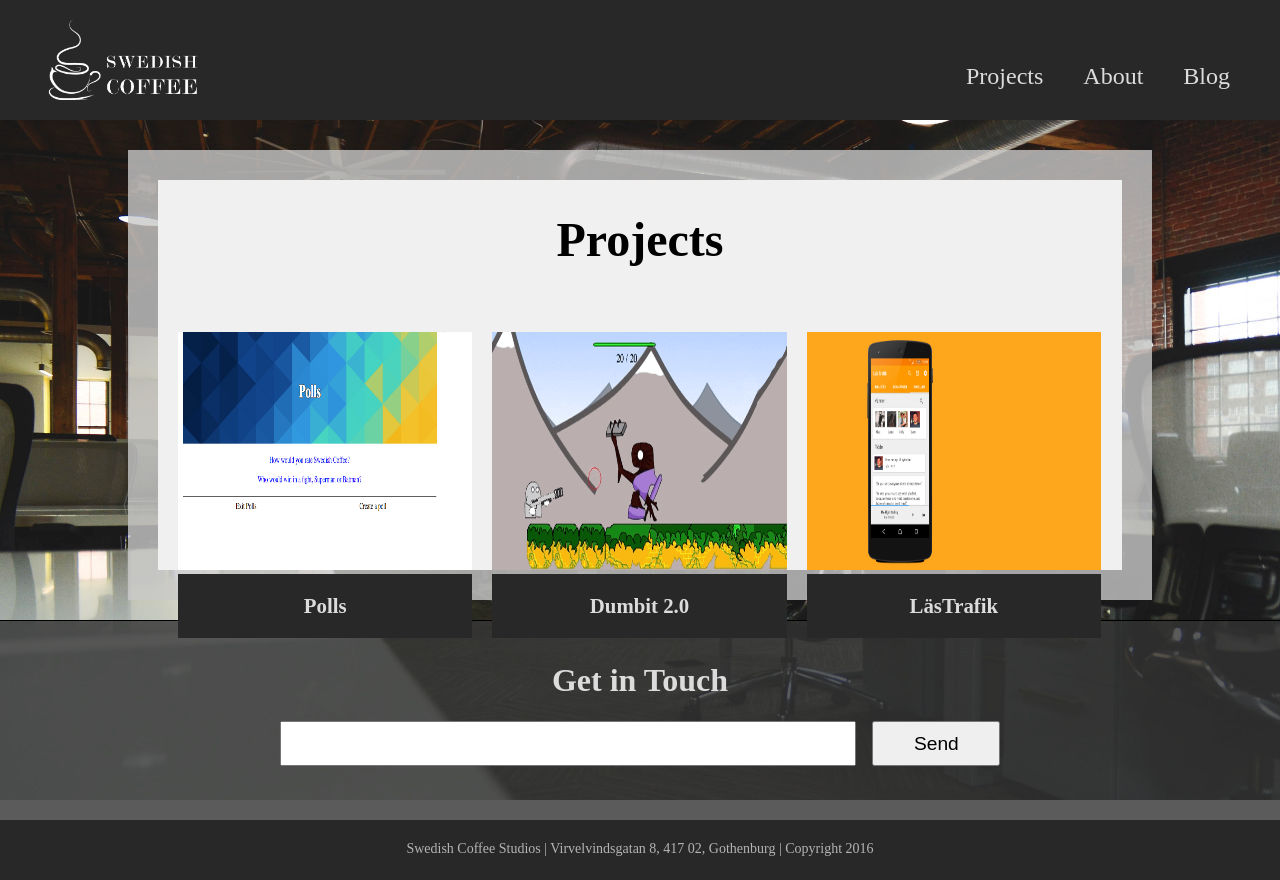
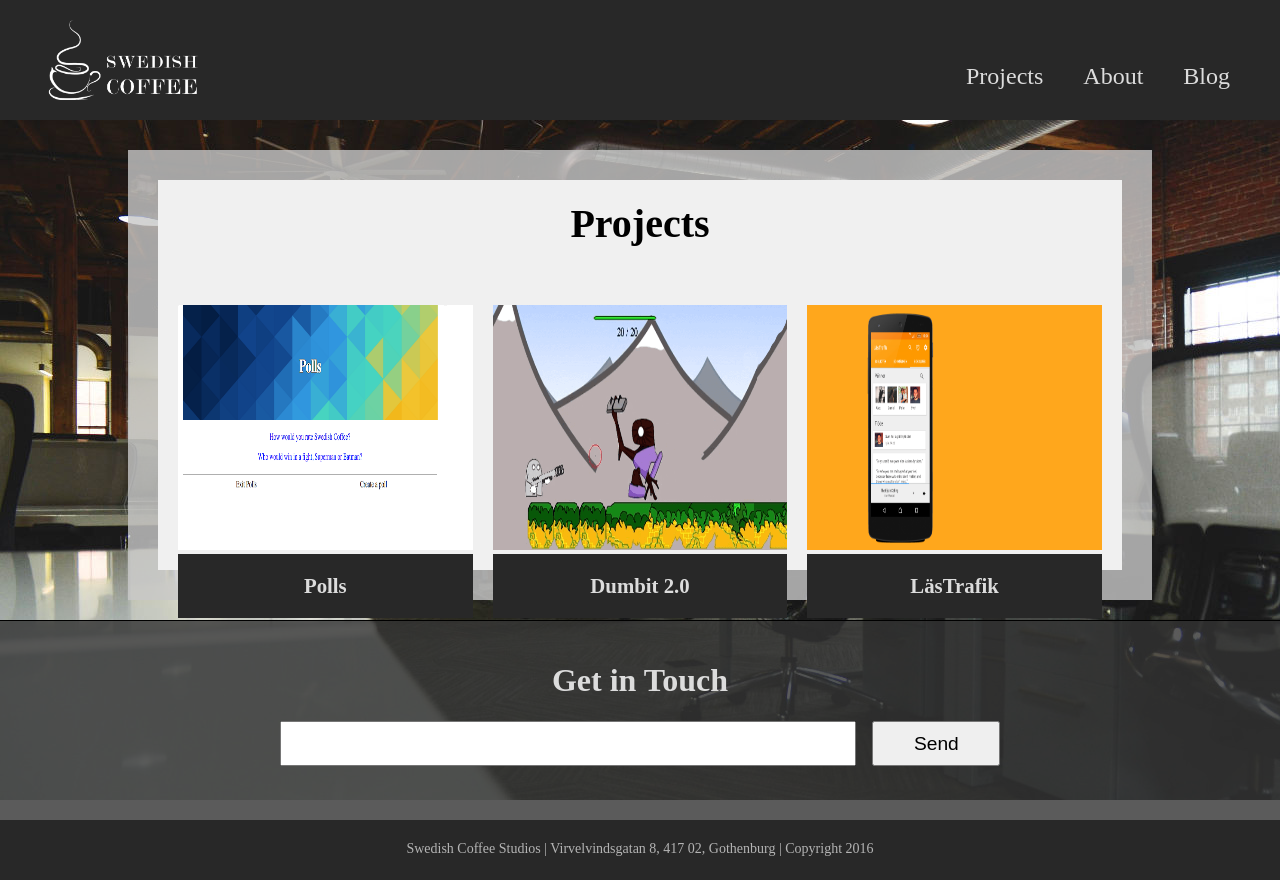
Before and after one commit to AlexanderSopov/SwedishCoffee, a Django app: page / in a window 1280 px wide. Run offline with Django 3.2, Linux system fonts and the light colour scheme; data comes from the database, SQL or seed files in the repository.

Commit message:
design changes

```diff
--- a/website/static/website/style.css
+++ b/website/static/website/style.css
@@ -49,8 +49,6 @@
     width:auto;
 }
 
-
-
 #hamburger{
     position:absolute;
     right:3%;
@@ -65,7 +63,6 @@
     fill: rgb(220,220,220);
   }
 
-
 nav {
     width: 100%;
     height: 200px;
@@ -78,6 +75,7 @@
     /* Optionally, we animate the drawer. */
     transition: transform 0.3s ease;
 }
+
 nav.open {
     -webkit-transform: translate(0, 40px);
     transform: translate(0, 40px);
@@ -100,7 +98,6 @@
     font-size: 1.5em;
 }
 
-
 .container{
     padding:0px;
     margin:0px;
@@ -112,6 +109,7 @@
     display: flex;
     flex-wrap: wrap;
 }
+
 .plate{
     background-color:rgba(200,200,200,0.8);
     display:flex;
@@ -127,7 +125,6 @@
     margin-bottom:20px;
 }
 
-
 .generalPlate{
     padding:30px;
 }
@@ -136,6 +133,7 @@
     margin:30px;
     width:calc(100% - 60px);
 }
+
 .blogEntryPiece{
     margin:0px;
     padding:20px;
@@ -143,9 +141,11 @@
     width:100%;
     background-color: rgb(240,240,240);
 }
+
 .single{
     margin-bottom:0px;
 }
+
 .blogInfo{
     margin:30px;
     width:calc(100% - 60px);
@@ -154,28 +154,26 @@
 #entryThumb {
     cursor:pointer;
 }
+
 .blogInfo div{
     margin:0px;
     margin-bottom:30px;
     background-color: rgb(240,240,240);
     width:100%;
 }
+
 .entry {
     background-color: rgb(240,240,240);
+    padding:20px;
     display:flex;
     flex-wrap:wrap;
     width:100%;
 }
 
-
-
-
-
 .entryImg{
     width:100%;
     order:2;
 }
-
 
 .entryImg img{
     width:100%;
@@ -185,6 +183,7 @@
     width:100%;
     order:1;
 }
+
 .entryHeadline h1 {
     margin-top:10px;
     margin-bottom:10px;
@@ -196,7 +195,6 @@
     font-size: .85em;
 }
 
-
 .entryText {
     font-size: 1.25em;
     margin-top: 25px;
@@ -205,19 +203,24 @@
     order:3;
 }
 
-
+#projectH1{
+    text-align: center;
+    font-size: 2.5em;
+    margin:0px;
+}
 
 .projectThumb{
     width:100%;
-    padding:20px;
+    padding:0px;
+    padding-top:20px;
     margin:0px;
+    cursor:pointer;
 }
 
 .projectThumb img{
     width:100%;
     margin:0px;
 }
-
 
 .projectIngress{
     background-color: rgb(40,40,40);
@@ -265,7 +268,6 @@
     font-size: 1.2em;
 }
 
-
 .footer{
     background-color: rgb(40,40,40);
     height:120px;
@@ -282,35 +284,31 @@
     margin:auto;
 }
 
-
-
 @media screen and (min-width: 426px){
     .projectThumb{
-        width:calc(50% - 30px);
-        padding:0px;
+        width:calc(50% - 10px);
+    }
+
+    #first{
         margin-right:10px;
+    }
+
+    #middle{
         margin-left:10px;
     }
 
-    #first{
-        margin-left:20px;
+    #last{
+        width:100%;
     }
 
-    #middle{
-        margin-right:20px;
-    }
-
-    #last{
-        margin:0px;
-        padding:20px;
-        width:100%;
-    }
     .logo img{
         margin-left:40px;
     }
+
     .background{
         background: url("images/office(768).jpg");
     }
+
     .footer{
         height:100px;
     }
@@ -322,6 +320,7 @@
     .emailFooter input{
         width: 50%;
     }
+
 }
 
 @media screen and (min-width: 769px){
@@ -379,20 +378,23 @@
     }
 
     .projectThumb{
-        width: calc(33.333% - 27px);
+        width: calc(33.333% - 13.334px);
+        margin-bottom:0px;
+    }
+
+    #first{
+        margin-right:10px;
     }
 
     #middle{
+        margin-left:10px;
         margin-right:10px;
     }
 
     #last{
-        width: calc(33.333% - 27px);
-        padding:0px;
+        width: calc(33.333% - 13.334px);
         margin-left:10px;
-        margin-right:20px;
     }
-
 
     .plate{
         width:80%;
@@ -431,6 +433,7 @@
     .footer div{
         top:35%;
     }
+
 }
 @media screen and (min-width: 1441px){
     .background{
@@ -441,16 +444,14 @@
     .container{
         width: 1920px;
     }
+
 }
-
-
 
 /*
 *
 *       ANIMATIONS
 *
 */
-
 
 @keyframes moveText {
     from {padding-top:400px;
@@ -519,9 +520,7 @@
 
 
 /*
-
 .entry{
     margin-top:5000px;
 }
-
 */
--- a/website/templates/website/index.html
+++ b/website/templates/website/index.html
@@ -7,7 +7,7 @@
 	<div class="plate generalPlate">
 		<div class="entry">
 			<div style="width:100%;">
-				<h1 style="text-align: center; font-size: 3em;">Projects</h1>
+				<h1 id="projectH1">Projects</h1>
 			</div>
 		    {% for project in projects %}
 		    	{% if forloop.first %}
```
